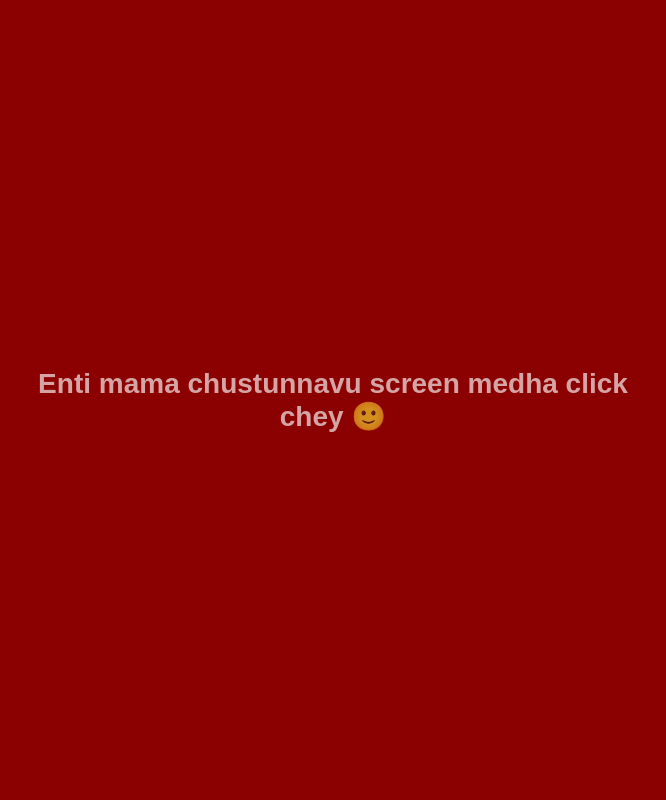
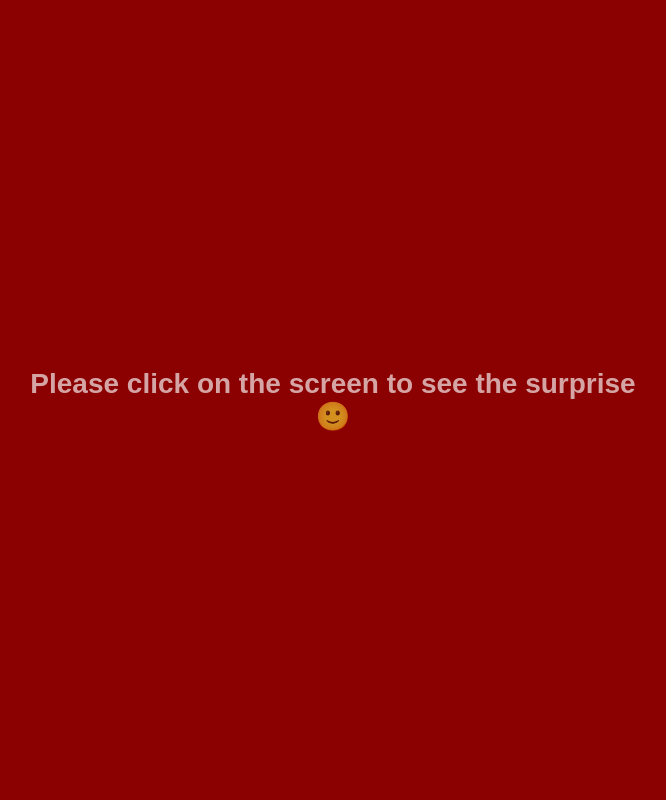
Before and after one commit to hemanth62892/Anniversary-wishes, a Flask app: page / in a window 1280 px wide. Shown: the whole page, without its empty margins (307-973 px from the left). Run offline with Flask 3, Linux system fonts and the light colour scheme.

Commit message:
Update index.html

```diff
--- a/templates/index.html
+++ b/templates/index.html
@@ -9,7 +9,7 @@
 <body>
 
     <!-- Tap Here message -->
-    <div id="click-message" class="click-message">Enti mama chustunnavu screen medha click chey 🙂 </div>
+    <div id="click-message" class="click-message">Please click on the screen to see the surprise 🙂 </div>
 
     <!-- Curtain Animation -->
     <div class="curtain-container">
@@ -19,7 +19,7 @@
 
     <!-- Main Anniversary Message (Initially Hidden) -->
     <div class="container hidden">
-        <h1>❤️ Happy Anniversary! Mama & Atha ❤️</h1>
+        <h1>❤️ Happy Anniversary! Akka & Bava ❤️</h1>
         <p>May your Love continue to grow stronger with each passing year. I pray for your happiness and joy in everything you do together ❤️</p>
 
         <p class="signature">- With love, Hemanth 💕</p>
```
